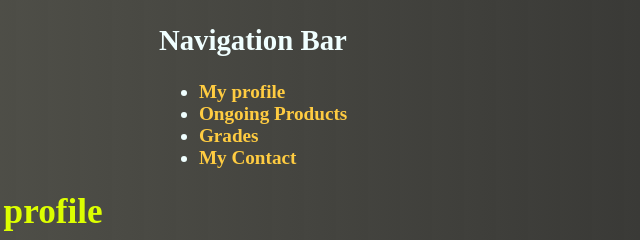
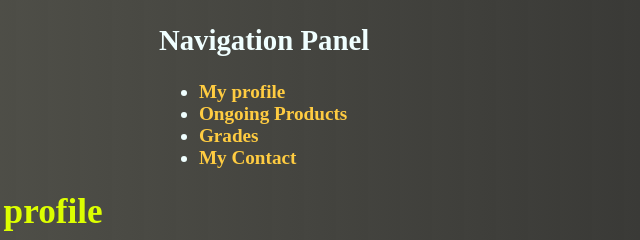
Before and after one commit to jn7605/My_project-Details-, a plain HTML site: page index.html in a window 1280 px wide. Shown: the top 240 px of the page, 64-704 px from the left. Drawn offline with Linux system fonts and the light colour scheme.

Commit message:
Update index.html
Header 1 updated from "Navigation Bar" to "Navigation Panel"

```diff
--- a/index.html
+++ b/index.html
@@ -9,7 +9,7 @@
 
 <body>
     <nav class="navigation">
-        <h1>Navigation Bar</h1>
+        <h1>Navigation Panel</h1>
         <ul>
             <li><a href="#myProfile">My profile</a></li>
             <li><a href="#products">Ongoing Products</a></li>
```
